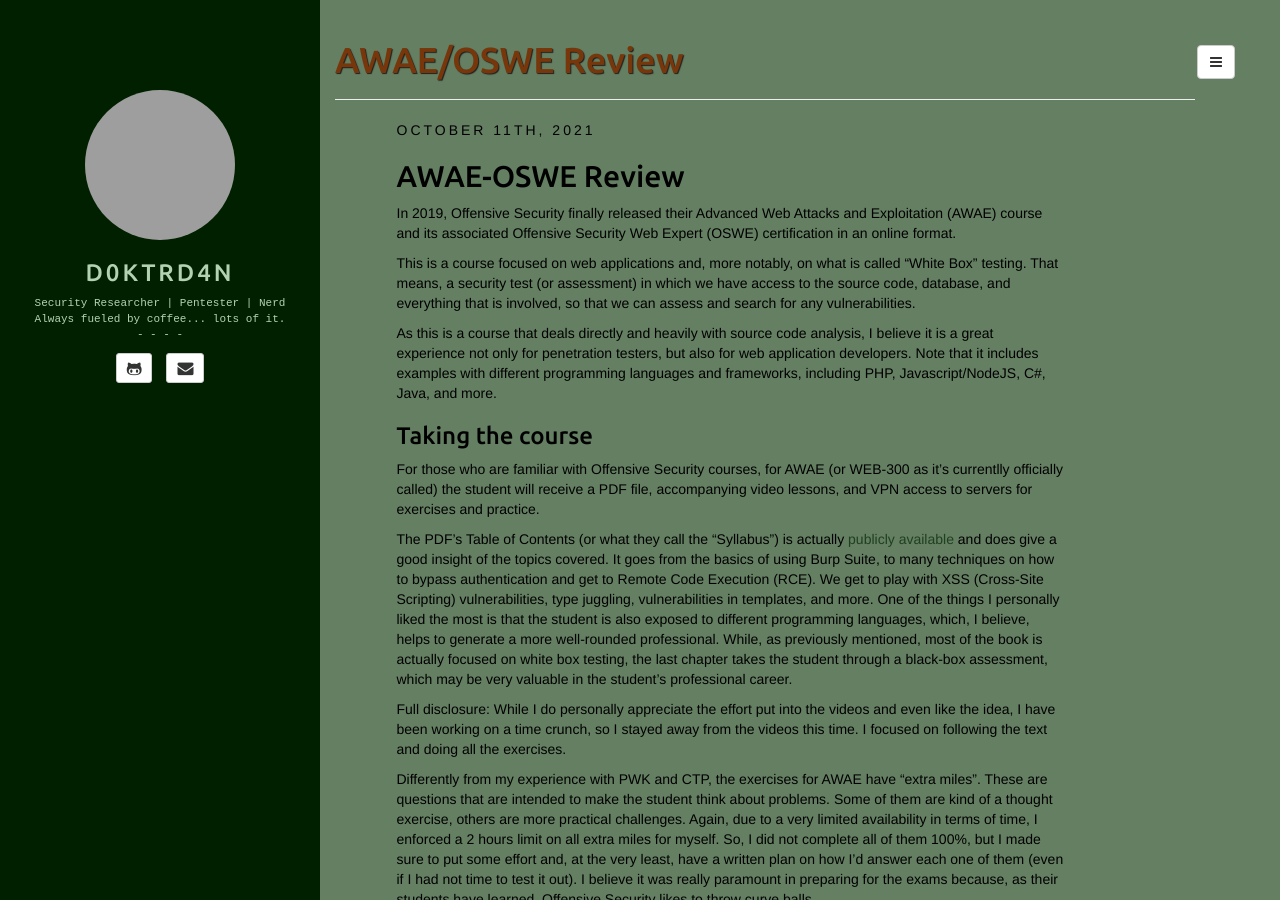
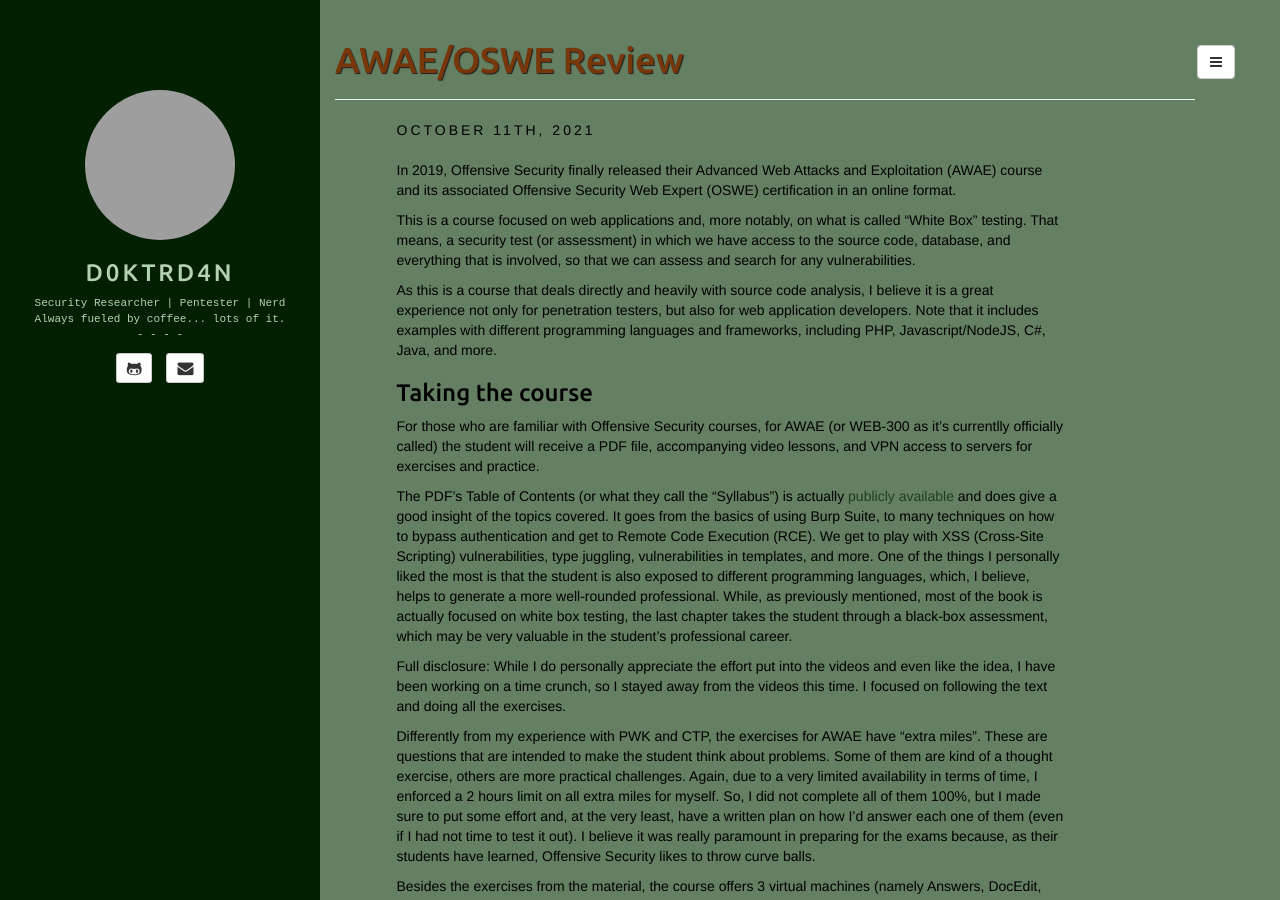
Before and after one commit to d0ktrd4n/d0ktrd4n.github.io, a Jekyll site: the page built from _posts/2021-10-11-AWAE-OSWE-Review.md, in a window 1280 px wide and 900 px high. Built offline with Jekyll 4.4.1, drawn with Linux system fonts in a browser that asks for light colours; grey boxes are pictures that could not be loaded.

Commit message:
Update 2021-10-11-AWAE-OSWE-Review.md

```diff
--- a/_posts/2021-10-11-AWAE-OSWE-Review.md
+++ b/_posts/2021-10-11-AWAE-OSWE-Review.md
@@ -6,8 +6,6 @@ tags: [review]
 fullview: true
 comments: false
 ---
-
-## AWAE-OSWE Review
 
 In 2019, Offensive Security finally released their Advanced Web Attacks and Exploitation (AWAE) course and its associated Offensive Security Web Expert (OSWE) certification in an online format.
 
```
